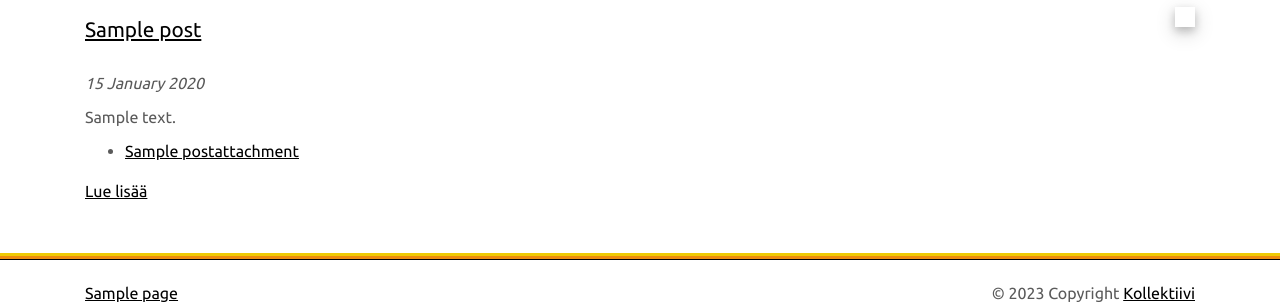
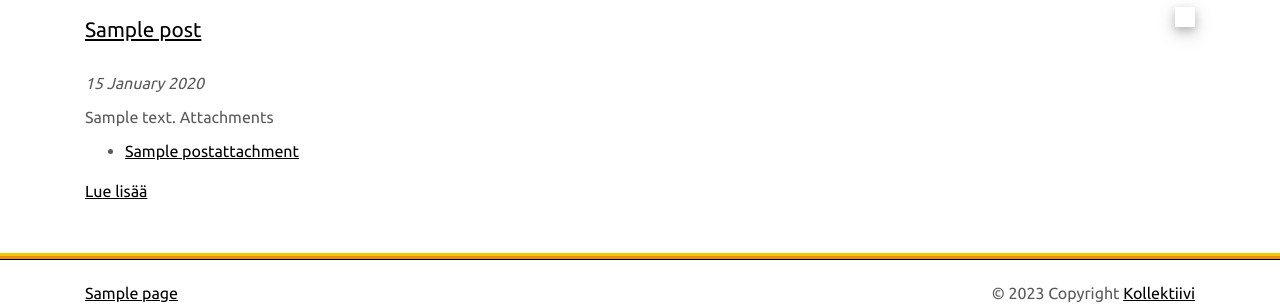
Before and after one commit to alexlittle/kollektiivi, a Django app: template blog/templates/blog/home.html in a window 1280 px wide. Shown: the part 257-563 px from the top of the page. Run offline with Django 4.2, Linux system fonts and the light colour scheme; the template is opened without the code that fills it: most values are stand-ins (such as "Sample title", 1, 10 or a date in 2020); grey boxes marked "Sample" are stand-in pictures; parts of the project's set-up code (start-up, migrations or seed data) failed here and were passed over; some libraries are stand-ins or nearby versions.

Commit message:
update blog post attachments

```diff
--- a/blog/templates/blog/post-full.html
+++ b/blog/templates/blog/post-full.html
@@ -45,6 +45,7 @@
   	</div>
 
 	{% if blog.postattachment_set %}
+		{% trans 'Attachments' %}
 		<ul class="news-attachments">
 		{% for pa in blog.postattachment_set.all %}
 			<li><a target="_blank" href="{{ pa.file.url }}">{{ pa.title }}</a></li>
--- a/blog/templates/blog/post-row.html
+++ b/blog/templates/blog/post-row.html
@@ -14,6 +14,7 @@
   		{{ post.body|safe|truncatewords_html:75 }}
 
 		{% if post.postattachment_set %}
+			{% trans 'Attachments' %}
 			<ul class="news-attachments">
 			{% for pa in post.postattachment_set.all %}
 				<li><a target="_blank" href="{{ pa.file.url }}">{{ pa.title }}</a></li>
```
Also changed, not shown: kollektiivi/locale/en/LC_MESSAGES/django.po, kollektiivi/locale/fi/LC_MESSAGES/django.po, 2 other files.
